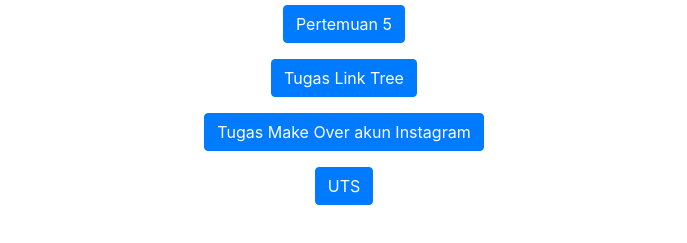
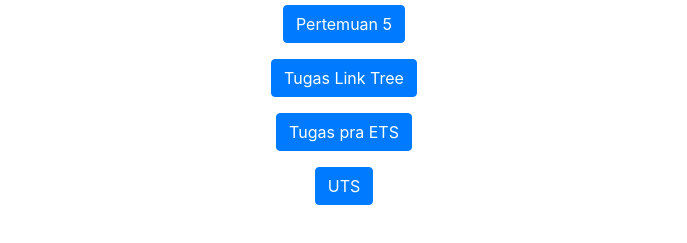
Before and after one commit to avatar-ardan/avatar-ardan.github.io, a plain HTML site: page index.html in a window 1280 px wide. Shown: the part 51-294 px from the top of the page, without its empty margins (296-983 px from the left). Drawn offline with nearby package versions, Linux system fonts and the light colour scheme.

Commit message:
Tugas pra ETS

```diff
--- a/index.html
+++ b/index.html
@@ -27,8 +27,8 @@
                 </a>
             </p>
             <p>
-                <a href="makeover-ig.html" target="_blank" class="btn btn-primary">
-                    Tugas Make Over akun Instagram
+                <a href="tugas_ets.html" target="_blank" class="btn btn-primary">
+                    Tugas pra ETS
                 </a>
             </p>
             <p>
```
Also changed, not shown: assets/css/ig.css (line endings or trailing spaces), tugas_ets.html (renamed from makeover-ig.html).
